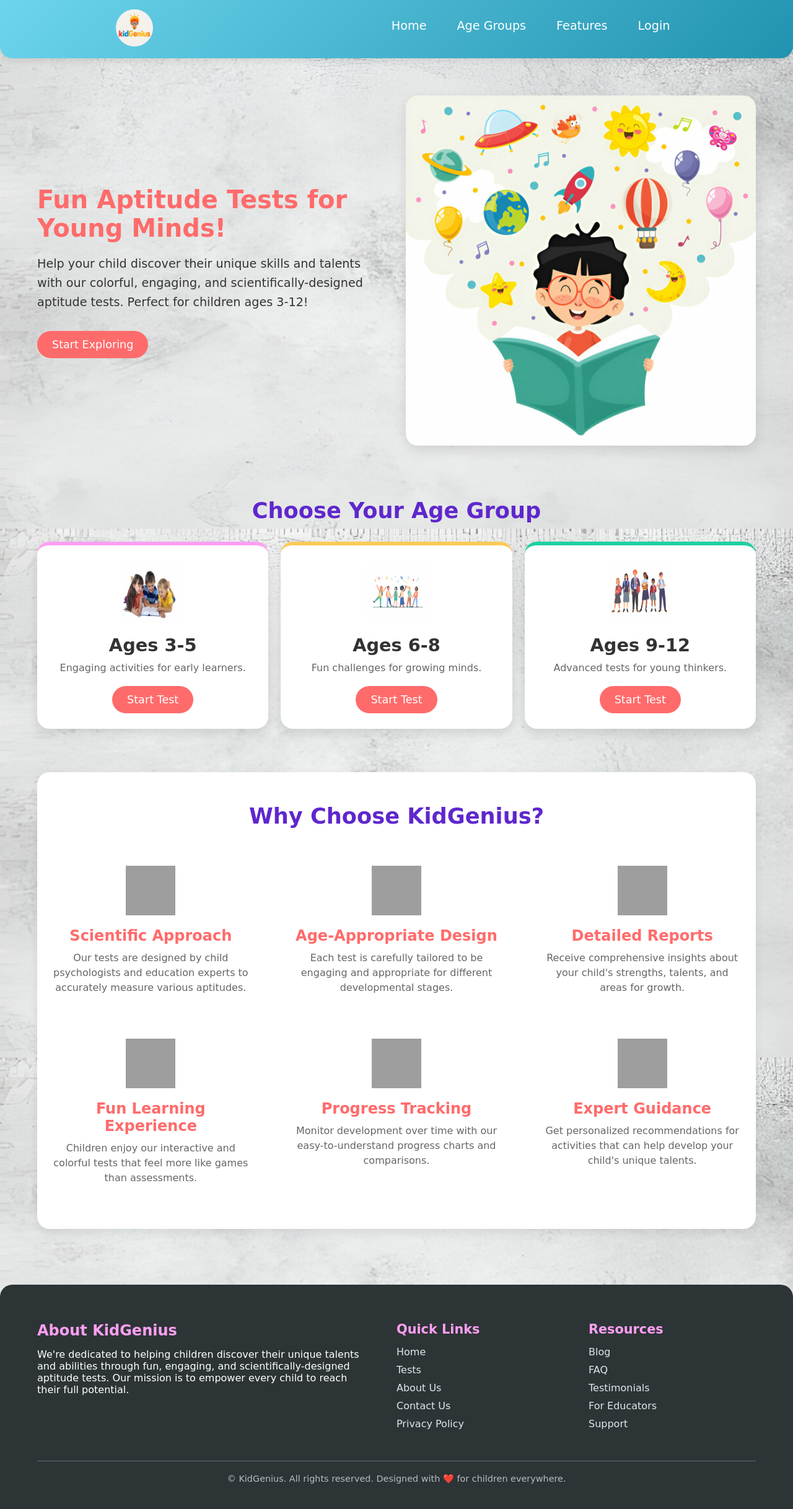
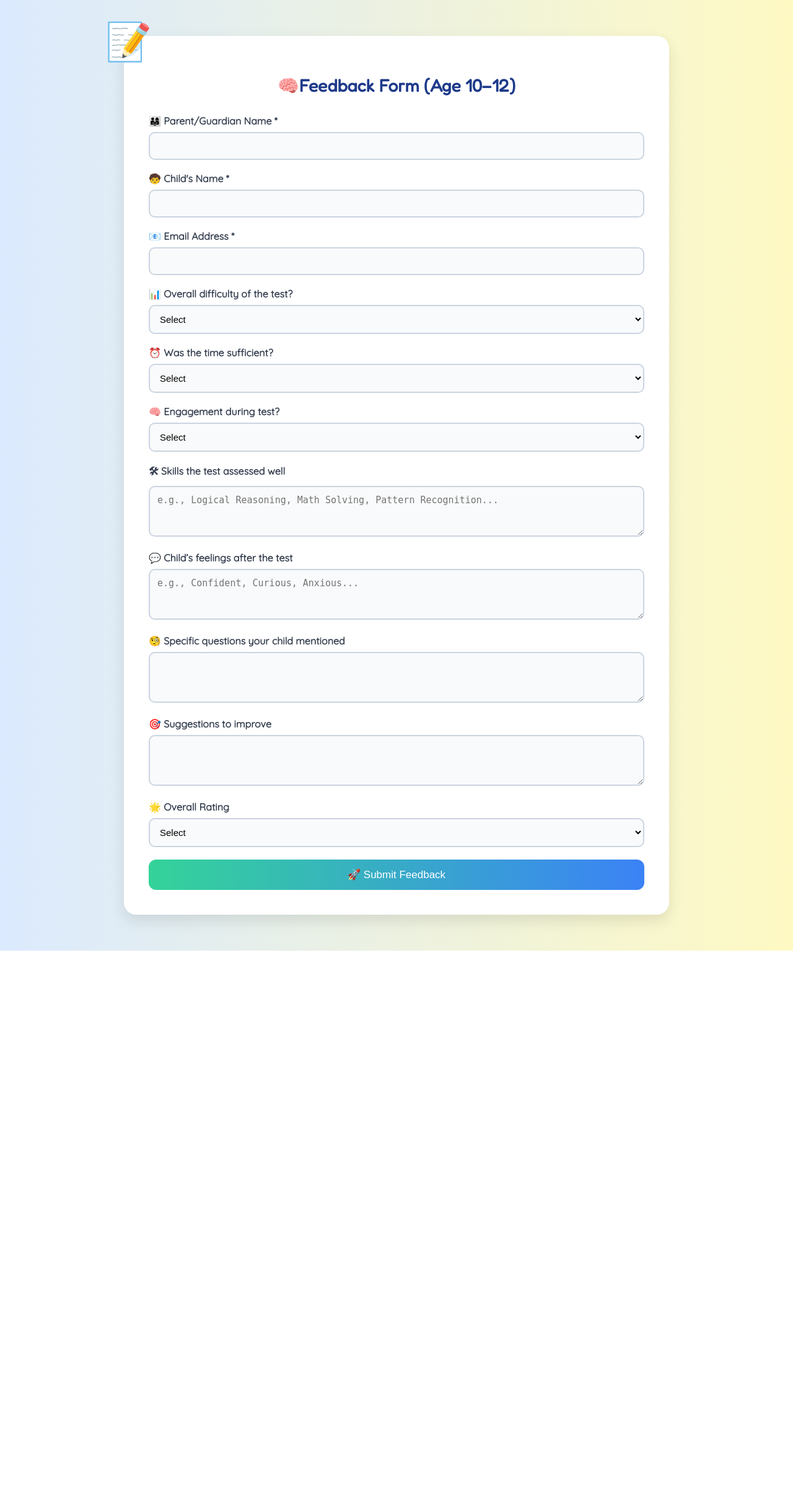
Before and after one commit to Sanjanasingh23/ChildAptitude, a PHP site: page /index.html in a window 1280 px wide. Shown: the whole page at 62% size. After the commit the page ends 1534 px from the top, so only its background shows below. Run offline with PHP 8.4, Linux system fonts and the light colour scheme; grey boxes are pictures that could not be loaded.

Commit message:
added some updates

```diff
--- a/api/submit_test.php
+++ b/api/submit_test.php
@@ -4,6 +4,7 @@ session_start();
 
 // Include database configuration
 require_once '../config/db_config.php';
+require_once '../includes/skill_utils.php';
 
 // Set header to JSON
 header('Content-Type: application/json');
--- a/includes/footer.php
+++ b/includes/footer.php
@@ -9,7 +9,7 @@
                 <h3>Quick Links</h3>
                 <ul>
                     <li><a href="#home">Home</a></li>
-                    <li><a href="#categories">Tests</a></li>
+                    <li><a href="index.php#categories">Tests</a></li>
                     <li><a href="#about">About Us</a></li>
                     <li><a href="#contact">Contact Us</a></li>
                     <li><a href="#privacy">Privacy Policy</a></li>
--- a/includes/header.php
+++ b/includes/header.php
@@ -7,7 +7,7 @@
         <nav class="navbar">
             <ul>
                 <li><a href="index.php">Home</a></li>
-                <li><a href="#categories">Tests</a></li>
+                <li><a href="index.php#categories">Tests</a></li>
                 <li><a href="#about">About</a></li>
                 <li><a href="#contact">Contact</a></li>
                 <?php if(isset($_SESSION['user_id'])): ?>
--- a/index.html
+++ b/index.html
@@ -2,197 +2,185 @@
 <html lang="en">
 <head>
   <meta charset="UTF-8">
-    <meta name="viewport" content="width=device-width, initial-scale=1.0">
-    <title>KidGenius - Fun Aptitude Tests for Children</title>
-    <link rel="stylesheet" href="css/styles.css">
-    <link rel="stylesheet" href="css/responsive.css">
+  <title>Child Aptitude Test Feedback (10–12 Years)</title>
+  <link href="https://fonts.googleapis.com/css2?family=Fredoka&family=Quicksand&display=swap" rel="stylesheet">
+  <style>
+    body {
+      font-family: 'Quicksand', sans-serif;
+      background: linear-gradient(to right, #dbeafe, #fef9c3);
+      display: flex;
+      justify-content: center;
+      padding: 50px;
+    }
+
+    .feedback-form {
+      background: #fff;
+      padding: 40px;
+      border-radius: 20px;
+      box-shadow: 0 10px 25px rgba(0,0,0,0.1);
+      max-width: 800px;
+      width: 100%;
+      position: relative;
+    }
+
+    .feedback-form::before {
+      content: '📝';
+      font-size: 60px;
+      position: absolute;
+      top: -30px;
+      left: -30px;
+    }
+
+    h2 {
+      font-family: 'Fredoka', sans-serif;
+      text-align: center;
+      color: #1e3a8a;
+      margin-bottom: 30px;
+      font-size: 28px;
+    }
+
+    .form-group {
+      margin-bottom: 20px;
+    }
+
+    label {
+      display: block;
+      font-weight: 600;
+      margin-bottom: 8px;
+      color: #374151;
+    }
+
+    input[type="text"],
+    input[type="email"],
+    select,
+    textarea {
+      width: 100%;
+      padding: 12px;
+      border-radius: 10px;
+      border: 2px solid #cbd5e1;
+      font-size: 15px;
+      box-sizing: border-box;
+      background-color: #f9fafb;
+    }
+
+    textarea {
+      resize: vertical;
+    }
+
+    select:focus,
+    input:focus,
+    textarea:focus {
+      outline: none;
+      border-color: #60a5fa;
+      box-shadow: 0 0 5px rgba(96, 165, 250, 0.5);
+    }
+
+    .submit-btn {
+      background: linear-gradient(to right, #34d399, #3b82f6);
+      color: white;
+      padding: 14px;
+      border: none;
+      border-radius: 12px;
+      font-size: 17px;
+      width: 100%;
+      cursor: pointer;
+      transition: transform 0.2s, box-shadow 0.2s;
+    }
+
+    .submit-btn:hover {
+      transform: translateY(-2px);
+      box-shadow: 0 5px 15px rgba(59, 130, 246, 0.3);
+    }
+
+    .icon {
+      margin-right: 6px;
+    }
+  </style>
 </head>
 <body>
-    <header>
-        <!-- Header content from header.php -->
-        <div class="header-container">
-            <div class="logo">
-                <a href="index.html"><img src="images/logo.png" alt="KidGenius Logo"></a>
-            </div>
-            <nav class="navigation">
-                <ul>
-                    <li><a href="#home">Home</a></li>
-                    <li><a href="#categories">Age Groups</a></li>
-                    <li><a href="#features">Features</a></li>
-                    <li><a href="#auth-modal" id="login-link">Login</a></li>
-                </ul>
-            </nav>
-        </div>
-    </header>
 
-    <div class="container">
-        <section class="hero" id="home">
-            <div class="hero-text">
-                <h2>Fun Aptitude Tests for Young Minds!</h2>
-                <p>Help your child discover their unique skills and talents with our colorful, engaging, and scientifically-designed aptitude tests. Perfect for children ages 3-12!</p>
-                <button class="start-btn" id="explore-btn">Start Exploring</button>
-            </div>
-            <div class="hero-image">
-                <img src="hero-image3.jpg" alt="Children Learning">
-            </div>
-        </section>
+  <form class="feedback-form">
+    <h2>🧠Feedback Form (Age 10–12)</h2>
 
-        <section class="age-categories" id="categories">
-            <h2>Choose Your Age Group</h2>
-            <div class="categories">
-                <div class="category-card" data-age="3-5">
-                    <img src="images/begin.webp" alt="Ages 3-5">
-                    <h3>Ages 3-5</h3>
-                    <p>Engaging activities for early learners.</p>
-                    <button class="start-btn" onclick="startTest(1)">Start Test</button>
-                </div>
-                <div class="category-card" data-age="6-8">
-                    <img src="images/category-2.jpg" alt="Ages 6-8">
-                    <h3>Ages 6-8</h3>
-                    <p>Fun challenges for growing minds.</p>
-                    <button class="start-btn" onclick="startTest(2)">Start Test</button>
-                </div>
-                <div class="category-card" data-age="9-12">
-                    <img src="images/category-3.jpg" alt="Ages 9-12">
-                    <h3>Ages 9-12</h3>
-                    <p>Advanced tests for young thinkers.</p>
-                    <button class="start-btn" onclick="startTest(3)">Start Test</button>
-                </div>
-            </div>
-        </section>
-
-        <section class="test-container" id="test-interface">
-        </section>
-
-        <section class="results-container" id="results-page">
-        </section>
-
-        <section class="features">
-            <h2>Why Choose KidGenius?</h2>
-            <div class="feature-grid">
-                <div class="feature-item">
-                    <img src="images/scientific.jpg" alt="Scientific Approach">
-                    <h3>Scientific Approach</h3>
-                    <p>Our tests are designed by child psychologists and education experts to accurately measure various aptitudes.</p>
-                </div>
-                <div class="feature-item">
-                    <img src="images/age-appropriate.jpg" alt="Age-Appropriate">
-                    <h3>Age-Appropriate Design</h3>
-                    <p>Each test is carefully tailored to be engaging and appropriate for different developmental stages.</p>
-                </div>
-                <div class="feature-item">
-                    <img src="images/reports.jpg" alt="Detailed Reports">
-                    <h3>Detailed Reports</h3>
-                    <p>Receive comprehensive insights about your child's strengths, talents, and areas for growth.</p>
-                </div>
-                <div class="feature-item">
-                    <img src="images/fun.jpg" alt="Fun Learning">
-                    <h3>Fun Learning Experience</h3>
-                    <p>Children enjoy our interactive and colorful tests that feel more like games than assessments.</p>
-                </div>
-                <div class="feature-item">
-                    <img src="images/tracking.jpg" alt="Progress Tracking">
-                    <h3>Progress Tracking</h3>
-                    <p>Monitor development over time with our easy-to-understand progress charts and comparisons.</p>
-                </div>
-                <div class="feature-item">
-                    <img src="images/guidance.jpg" alt="Expert Guidance">
-                    <h3>Expert Guidance</h3>
-                    <p>Get personalized recommendations for activities that can help develop your child's unique talents.</p>
-                </div>
-            </div>
-        </section>
+    <div class="form-group">
+      <label for="parentName">👨‍👩‍👧 Parent/Guardian Name *</label>
+      <input type="text" id="parentName" name="parentName" required>
     </div>
 
-    <div class="chatbot">
-        <!-- Static chatbot content -->
+    <div class="form-group">
+      <label for="childName">🧒 Child's Name *</label>
+      <input type="text" id="childName" name="childName" required>
     </div>
 
-    <div class="modal" id="auth-modal">
-        <div class="modal-content">
-            <div class="modal-header">
-                <h2>Welcome to KidGenius</h2>
-                <button class="close-modal" id="close-modal">×</button>
-            </div>
-            <div id="login-form">
     <div class="form-group">
-                    <label for="login-email">Email</label>
-                    <input type="email" id="login-email" placeholder="Enter your email">
-                </div>
-                <div class="form-group">
-                    <label for="login-password">Password</label>
-                    <input type="password" id="login-password" placeholder="Enter your password">
-                </div>
-                <button class="submit-btn" id="login-submit">Login</button>
-                <div class="switch-form">
-                    <p>Don't have an account? <a id="show-register">Register here</a></p>
-                </div>
+      <label for="email">📧 Email Address *</label>
+      <input type="email" id="email" name="email" required>
     </div>
 
-            <div id="register-form" style="display: none;">
     <div class="form-group">
-                    <label for="register-name">Full Name</label>
-                    <input type="text" id="register-name" placeholder="Enter your full name">
-                </div>
-                <div class="form-group">
-                    <label for="register-email">Email</label>
-                    <input type="email" id="register-email" placeholder="Enter your email">
-                </div>
-                <div class="form-group">
-                    <label for="register-password">Password</label>
-                    <input type="password" id="register-password" placeholder="Create a password">
-                </div>
-                <div class="form-group">
-                    <label for="child-name">Child's Name</label>
-                    <input type="text" id="child-name" placeholder="Enter your child's name">
-                </div>
-                <div class="form-group">
-                    <label for="child-age">Child's Age</label>
-                    <input type="number" id="child-age" min="3" max="12" placeholder="Enter your child's age">
-                </div>
-                <button class="submit-btn" id="register-submit">Register</button>
-                <div class="switch-form">
-                    <p>Already have an account? <a id="show-login">Login here</a></p>
-                </div>
-            </div>
-        </div>
+      <label for="level">📊 Overall difficulty of the test?</label>
+      <select id="level" name="level">
+        <option value="">Select</option>
+        <option value="Too easy">Too Easy 😅</option>
+        <option value="Balanced">Balanced ⚖</option>
+        <option value="Somewhat Difficult">Somewhat Difficult 🤔</option>
+        <option value="Very Challenging">Very Challenging 😵</option>
+      </select>
     </div>
 
-    <footer>
-        <div class="container">
-            <div class="footer-content">
-                <div class="footer-about">
-                    <h3>About KidGenius</h3>
-                    <p>We're dedicated to helping children discover their unique talents and abilities through fun, engaging, and scientifically-designed aptitude tests. Our mission is to empower every child to reach their full potential.</p>
+    <div class="form-group">
+      <label for="time">⏰ Was the time sufficient?</label>
+      <select id="time" name="time">
+        <option value="">Select</option>
+        <option value="Yes">Yes 👍</option>
+        <option value="Almost enough">Almost enough ⏳</option>
+        <option value="No, too short">No, too short 😬</option>
+      </select>
     </div>
-                <div class="footer-links">
-                    <h3>Quick Links</h3>
-                    <ul>
-                        <li><a href="#home">Home</a></li>
-                        <li><a href="#categories">Tests</a></li>
-                        <li><a href="#about">About Us</a></li>
-                        <li><a href="#contact">Contact Us</a></li>
-                        <li><a href="#privacy">Privacy Policy</a></li>
-                    </ul>
+
+    <div class="form-group">
+      <label for="engagement">🧠 Engagement during test?</label>
+      <select id="engagement" name="engagement">
+        <option value="">Select</option>
+        <option value="Fully engaged">Fully Engaged 🥳</option>
+        <option value="Moderately engaged">Moderately Engaged 🙂</option>
+        <option value="Disengaged">Disengaged 😐</option>
+      </select>
     </div>
-                <div class="footer-links">
-                    <h3>Resources</h3>
-                    <ul>
-                        <li><a href="#blog">Blog</a></li>
-                        <li><a href="#faq">FAQ</a></li>
-                        <li><a href="#testimonials">Testimonials</a></li>
-                        <li><a href="#partners">For Educators</a></li>
-                        <li><a href="#support">Support</a></li>
-                    </ul>
+
+    <div class="form-group">
+      <label for="skills">🛠 Skills the test assessed well</label>
+      <textarea id="skills" name="skills" rows="3" placeholder="e.g., Logical Reasoning, Math Solving, Pattern Recognition..."></textarea>
     </div>
+
+    <div class="form-group">
+      <label for="reaction">💬 Child’s feelings after the test</label>
+      <textarea id="reaction" name="reaction" rows="3" placeholder="e.g., Confident, Curious, Anxious..."></textarea>
     </div>
-            <div class="footer-bottom">
-                <p>&copy; <?php echo date("Y"); ?> KidGenius. All rights reserved. Designed with ❤️ for children everywhere.</p>
+
+    <div class="form-group">
+      <label for="feedback">🧐 Specific questions your child mentioned</label>
+      <textarea id="feedback" name="feedback" rows="3"></textarea>
     </div>
+
+    <div class="form-group">
+      <label for="suggestions">🎯 Suggestions to improve</label>
+      <textarea id="suggestions" name="suggestions" rows="3"></textarea>
     </div>
-    </footer>
-    <script src="js/main.js"></script>
-    <script src="js/test.js"></script>
-    <script src="js/chatbot.js"></script>
+
+    <div class="form-group">
+      <label for="rating">🌟 Overall Rating</label>
+      <select id="rating" name="rating">
+        <option value="">Select</option>
+        <option value="Excellent">Excellent 🌟</option>
+        <option value="Good">Good 😊</option>
+        <option value="Average">Average 😐</option>
+        <option value="Poor">Poor 😞</option>
+      </select>
+    </div>
+
+    <button type="submit" class="submit-btn">🚀 Submit Feedback</button>
+  </form>
+
 </body>
 </html>
--- a/index.php
+++ b/index.php
@@ -111,7 +111,9 @@ require_once 'config/db_config.php';
     </div>
 
     <?php include 'includes/footer.php'; ?>
-    <?php include 'includes/chatbot.php'; ?>
+    <?php
+    include 'includes/chatbot.php';
+    ?>
 
     <!-- Modal for Login/Register -->
     <div class="modal" id="auth-modal">
```
Also changed, not shown: includes/skill_utils.php (added, +145 -0 lines), mydashboard.php (+144 -13 lines), sql/skill_category.sql (added, +99 -0 lines). Lines whose indentation alone changed are shown as unchanged.
